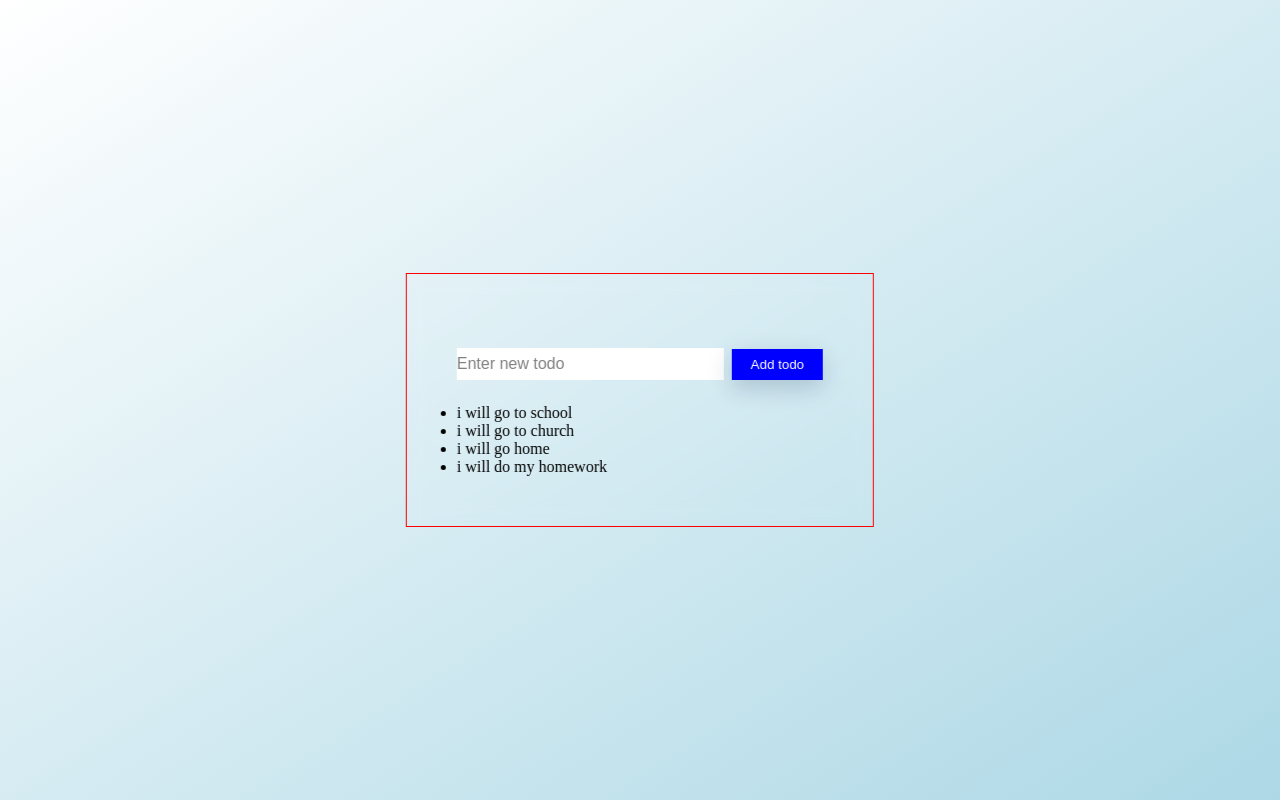
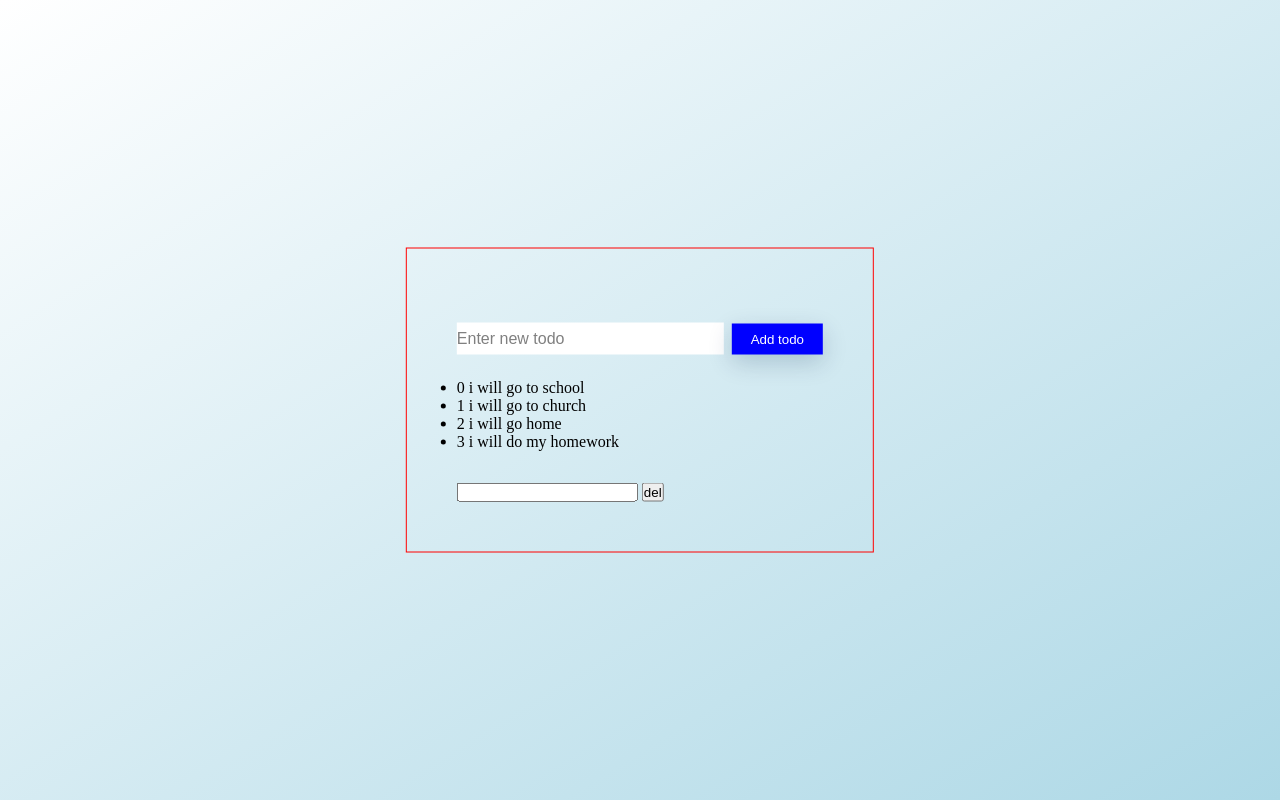
Before and after one commit to kobbyeugene79/todo-app, a Vue app: page / in a window 1280 px wide. Built offline with nearby package versions, Linux system fonts and the light colour scheme.

Commit message:
Im not done yet

```diff
--- a/src/components/TodoApp.vue
+++ b/src/components/TodoApp.vue
@@ -1,15 +1,34 @@
 <template>
   <div class="container">
 
-    <form @submit.prevent="addTodo" class="form">
+    <form @submit.prevent class="form">
       <input class="form__input-text" v-model="newTodo" type="text" name="new-todo" id="NewTodo" placeholder="Enter new todo">
-      <button class="form__btn" type="submit">Add todo</button>
+      <button
+        class="form__btn"
+        type="submit"
+        :disabled="newTodo.length === 0"
+        @click="addTodo"
+        >
+        Add todo
+      </button>
 
     <ul class="menu">
-      <li class="menu__item" v-for="{text, id} in todos" :key="id">{{ text }}</li>
+      <li class="menu__item"
+        v-for="todo, index in todos"
+        :key="todo.id"
+        >
+        {{index}}
+        {{ todo.text }}
+      </li>
     </ul>
+
+
+      <div class="delTask">
+        <input v-model="numToDel" type="text" id="delByNum">
+        {{numToDel}}
+        <button @click="delTodo(index)">del</button>
+      </div>
     </form>
-
 
   </div>
 </template>
@@ -19,25 +38,26 @@ import { ref } from 'vue';
 
 const todos = ref([
   {
-    id: 'todo1',
+    id: 0,
     text: 'i will go to school'
   },
   {
-    id: 'todo2',
+    id: 1,
     text: 'i will go to church'
   },
   {
-    id: 'todo3',
+    id: 2,
     text: 'i will go home'
   },
   {
-    id: 'todo4',
+    id: 3,
     text: 'i will do my homework'
   }
 ])
 
-
+const numToDel = ref()
 const newTodo = ref('')
+const index = Number(numToDel.value)
 
 const addTodo = ()=>{
 
@@ -45,9 +65,24 @@ const addTodo = ()=>{
   newTodo.value = ""
 }
 
-// const delTodo = () =>{
-//   todos.value.pop()
+// const delTodo = (index) =>{
+//   if (typeof index !== "number"){
+//     alert('Its not a number')
+//   } else if (todos.value.length > index){
+//     alert('Number of tasks are less than the input')
+//   } else{
+//     todos.value.splice(index, 1)
+//   }
 // }
+const delTodo = (index) =>{
+  if (isNaN(index)){
+    alert('Its not a number')
+  } else if (todos.value.length < index){
+    alert('Number of tasks are less than the input')
+  } else{
+    todos.value.splice(index, 1)
+  }
+}
 
 </script>
 
@@ -65,7 +100,6 @@ const addTodo = ()=>{
     transform: translate(-50%, -50%);
     border: 1px solid red;
     padding: 50px;
-    backdrop-filter: blur(10px);
 
     &__input-text{
       outline: none;
@@ -102,6 +136,10 @@ const addTodo = ()=>{
         box-shadow: none;
       }
     }
+
+    .delTask{
+      margin-top: 2rem;
+    }
   }
 }
 </style>
```
